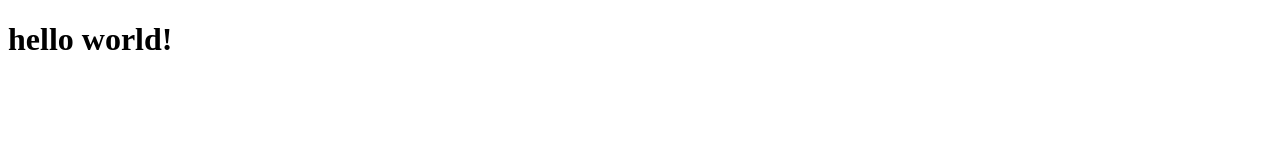
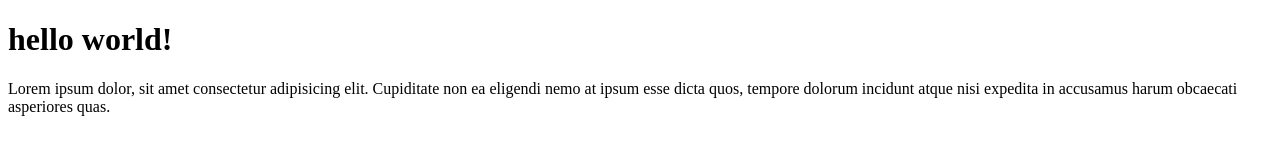
Before and after one commit to Iqbalmalik/maf-repo-remote, a plain HTML site: page index.html in a window 1280 px wide. Drawn offline with Linux system fonts and the light colour scheme.

Commit message:
menambahkan paragraf

```diff
--- a/index.html
+++ b/index.html
@@ -7,5 +7,6 @@
 </head>
 <body>
     <h1>hello world!</h1>
+    <p>Lorem ipsum dolor, sit amet consectetur adipisicing elit. Cupiditate non ea eligendi nemo at ipsum esse dicta quos, tempore dolorum incidunt atque nisi expedita in accusamus harum obcaecati asperiores quas.</p>
 </body>
 </html>
```
